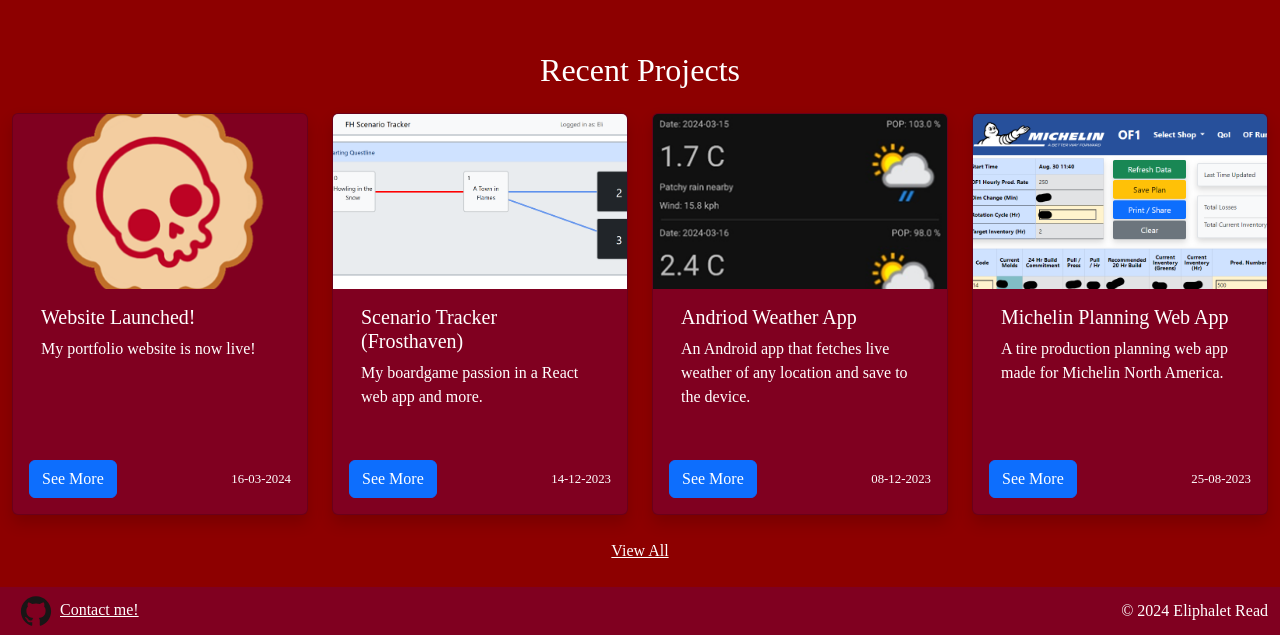
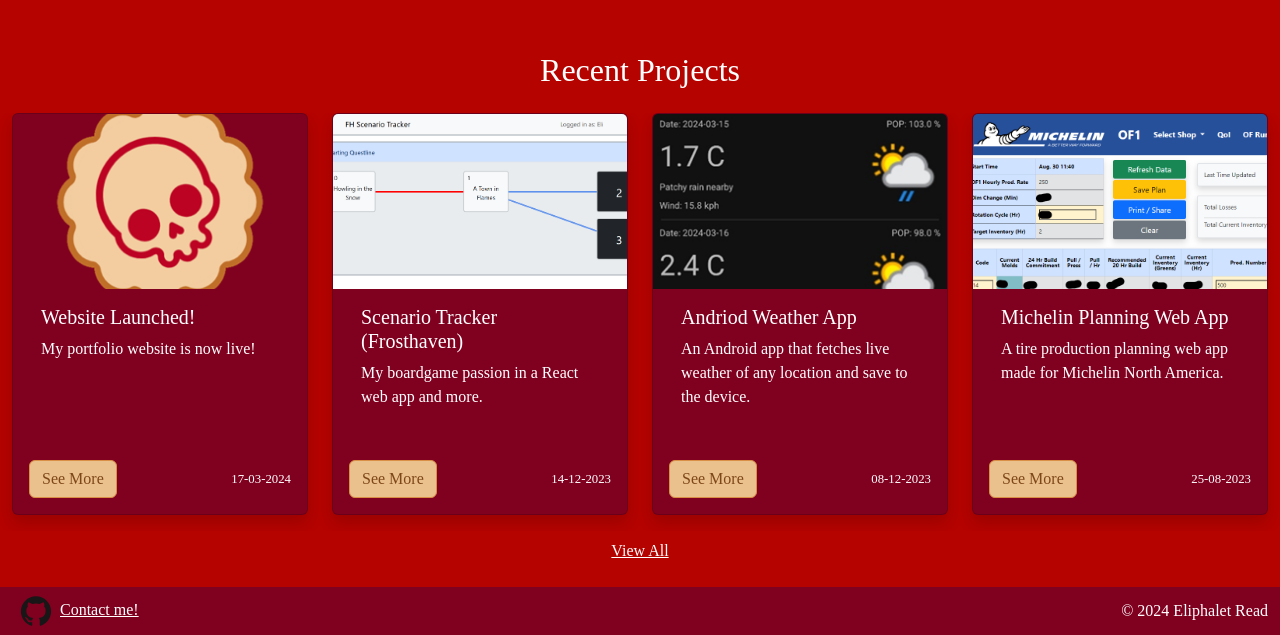
Before and after one commit to LethalPie/LethalPiePortfolioWebPage, a React (Vite) app: page / in a window 1280 px wide. Shown: the part 1360-1995 px from the top of the page. Built offline with nearby package versions, Linux system fonts and the light colour scheme; a web font is replaced by a local one.

Commit message:
Added Error page and changed button color

```diff
--- a/src/App.tsx
+++ b/src/App.tsx
@@ -1,6 +1,7 @@
 import { BrowserRouter, Routes, Route } from "react-router-dom";
 import Layout from "./components/Layout/Layout.tsx";
 import Home from "./pages/Home.tsx";
+import Error from "./pages/Error.tsx";
 import Projects from "./pages/Projects.tsx";
 import Project from "./pages/Project.tsx";
 import Contact from "./pages/Contact.tsx";
@@ -17,6 +18,7 @@
         { path: "project", element: <Projects /> },
         { path: "project/:id", element: <Project /> },
         { path: "contact", element: <Contact /> },
+        { path: "*", element: <Error /> },
       ],
     },
   ];
--- /dev/null
+++ b/src/assets/styles/Error.css
@@ -0,0 +1,16 @@
+.d-flex {
+  overflow: hidden; /* Hide any content that exceeds the boundaries of the parent element */
+}
+
+.spin {
+  animation: spin 5s linear infinite;
+}
+
+@keyframes spin {
+  0% {
+    transform: rotate(0deg);
+  }
+  100% {
+    transform: rotate(360deg);
+  }
+}
--- a/src/assets/styles/index.css
+++ b/src/assets/styles/index.css
@@ -13,25 +13,18 @@
   -moz-osx-font-smoothing: grayscale;
 
   /*Custom theming*/
-  --bs-body-bg: #8d0000;
+  --bs-body-bg: #b50300;
   --bs-body-color: #ffffff;
-  --bs-secondary-bg: #800020;
+  --bs-secondary-bg: #850800;
   --bs-secondary-bg-rgb: 128, 0, 32;
   --bs-emphasis-color: #ffffff;
   --bs-emphasis-color-rgb: 255, 255, 255;
-  --bs-btn-bg: #444444;
   --bs-link-color: #ffffff;
   --bs-link-color-rgb: 255, 255, 255;
   --bs-link-hover-color: #c0c0c0;
   --bs-link-hover-color-rgb: 192, 192, 192;
 
   --bs-font-sans-serif: "Kode mono";
-}
-
-@media (max-width: 768px) {
-  .card-img-top {
-    display: none;
-  }
 }
 
 .app {
@@ -41,3 +34,26 @@
 
   background-color: var(--bs-body-bg);
 }
+
+.btn {
+  --bs-btn-color: #7e4718;
+  --bs-btn-bg: #eac08c;
+  --bs-btn-border-color: #d99046;
+  --bs-btn-hover-color: #714016;
+  --bs-btn-hover-bg: #e4af6c;
+  --bs-btn-hover-border-color: #d4822e;
+  --bs-btn-focus-shadow-rgb: 49, 132, 253;
+  --bs-btn-active-color: #714016;
+  --bs-btn-active-bg: #e4af6c;
+  --bs-btn-active-border-color: #e4af6c;
+  --bs-btn-active-shadow: inset 0 3px 5px rgba(0, 0, 0, 0.125);
+  --bs-btn-disabled-color: #7e4718;
+  --bs-btn-disabled-bg: #eac08c;
+  --bs-btn-disabled-border-color: #d99046;
+}
+
+@media (max-width: 768px) {
+  .card-img-top {
+    display: none;
+  }
+}
--- a/src/components/Common/ProjectCard.tsx
+++ b/src/components/Common/ProjectCard.tsx
@@ -33,7 +33,11 @@
         </Container>
         <Row className="d-flex justify-content-between">
           <Col>
-            <Button as={Link as any} to={`/project/${id}`} variant="primary">
+            <Button
+              as={Link as any}
+              to={`/project/${id}`}
+              className="project-card-button"
+            >
               See More
             </Button>
           </Col>
--- a/src/components/Layout/Navigation.tsx
+++ b/src/components/Layout/Navigation.tsx
@@ -18,12 +18,7 @@
   return (
     <Navbar expand="md" className="bg-body-secondary" fixed="top">
       <Container>
-        <Navbar.Brand
-          as={NavHashLink}
-          to={`/home#top`}
-          scroll={(el: HTMLElement) => scrollWithOffset(el)}
-          className="fw-bold"
-        >
+        <Navbar.Brand as={Link} to={`/home`} className="fw-bold">
           LETHAL PIE
         </Navbar.Brand>
         <Navbar.Toggle
--- a/src/data/projectData.json
+++ b/src/data/projectData.json
@@ -39,7 +39,7 @@
       "long-description":"Hello I`m Eliphalet!  My portfolio website is now live!  I am excited to have this website finally launched with some work samples to boot.  I`ll be periodically updating this website with project of note from my course at NSCC or any other project I am working on.\n\nThe website is 100% made by me in React + TypeScript.  The website is a project for me and the most important thing I learnt was how to style better.  My previous project in React was that pretty and I`m liking the look and feel of this website a lot more.  I also extended my knowledge in React this project and I feel like I have a deeper understanding of the framework than before.\n\nWant to connect with me?  Check me out on LinkedIn or give me an email if you want to work together or want a copy of my resume!",
       "thumbnail": "/assets/project-images/website-launched-thumbnail.png",
       "images": ["/assets/project-images/website-launched-0.png"],
-      "date": "16-03-2024",
+      "date": "17-03-2024",
       "lang-icons": ["/assets/lang-logos/react.svg", "/assets/lang-logos/typescript.svg"],
       "github": "https://github.com/LethalPie/LethalPiePortfolioWebPage"
     }
--- /dev/null
+++ b/src/pages/Error.tsx
@@ -0,0 +1,26 @@
+import React from "react";
+import { Container, Row, Col, Image } from "react-bootstrap";
+import ErrorImage from "/assets/common/Error.png";
+import "../assets/styles/Error.css";
+
+const ErrorPage: React.FC = () => {
+  return (
+    <Container>
+      <Row>
+        <Col xs={12} md={7} className="mt-3">
+          <h1>404: Page Not Found</h1>
+          <hr />
+          <p>
+            The page you are looking for does not exist. Please check the URL or
+            click the link above to return to the home page.
+          </p>
+        </Col>
+        <Col md={5} className="d-flex justify-content-center">
+          <Image src={ErrorImage} className="spin" width={400} />
+        </Col>
+      </Row>
+    </Container>
+  );
+};
+
+export default ErrorPage;
```
Also changed, not shown: public/assets/common/Error.png (added).
